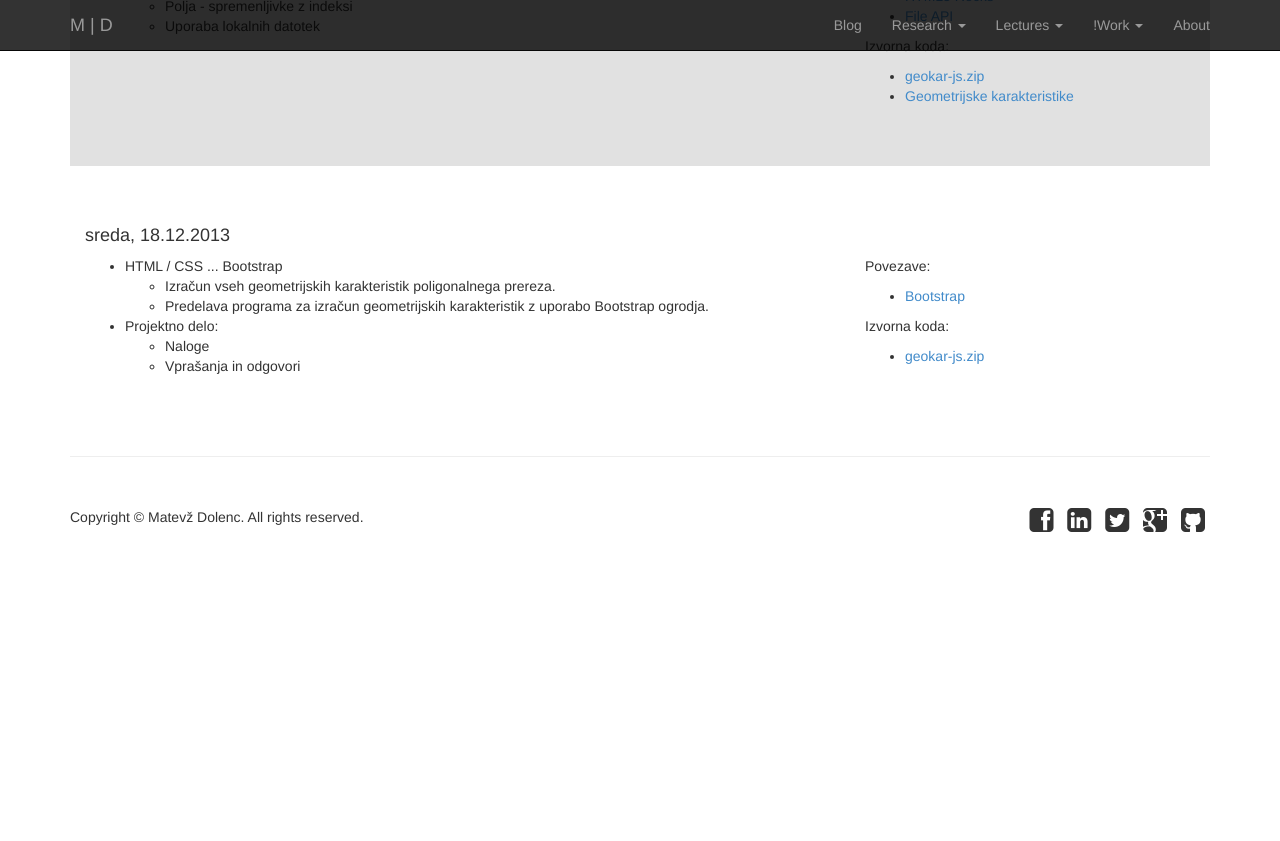
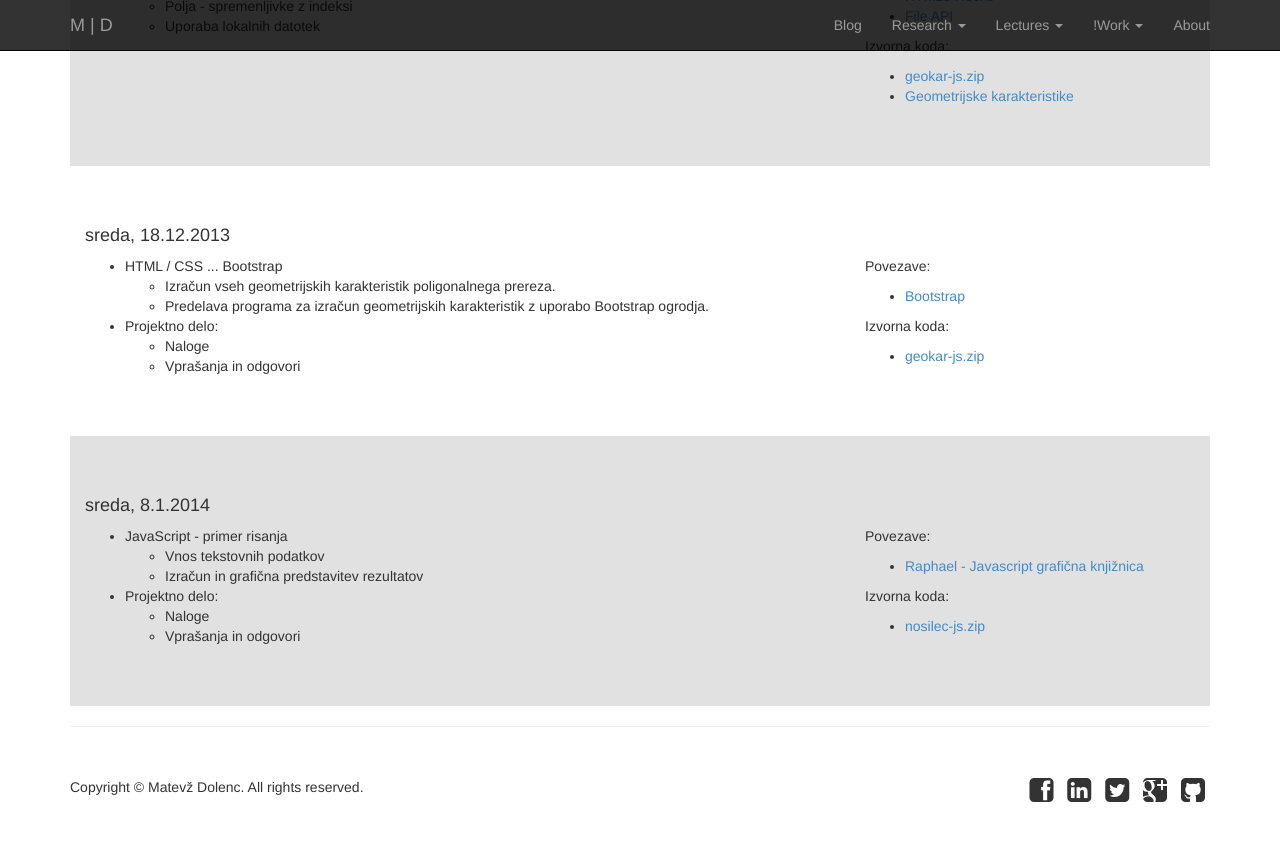
Before and after one commit to matevzdolenc/matevzdolenc.github.io, a Jekyll site: the page built from lectures/ul-fgg/gig-prog-2013/index.html, in a window 1280 px wide and 900 px high, scrolled down 2766 px. Shown: the top 841 px of the window. Built offline with Jekyll 4.4.1, drawn with Linux system fonts in a browser that asks for light colours; Markdown is read by kramdown in place of the engine named in the settings; before the commit the page ends 3396 px from its top, so only the background shows below that.

Commit message:
dadan opis za sredo 8.1.2014 - gig-prog-2014

```diff
--- a/lectures/ul-fgg/gig-prog-2013/index.html
+++ b/lectures/ul-fgg/gig-prog-2013/index.html
@@ -310,4 +310,43 @@ header-img: /img/header-vb-1.png
     </div><!-- /.container -->
   </div><!-- /.section -->
 
+  <div class="section-colored">
+    <div class="container">
+      <div class="row">
+        <div class="col-lg-8 col-md-8">
+          <h4>sreda, 8.1.2014</h4>
+        </div>
+        <div class="col-lg-4 col-md-4"></div>
+      </div><!-- /.row -->
+      <div class="row">
+        <div class="col-lg-8 col-md-8">
+          <ul>
+            <li>JavaScript - primer risanja
+              <ul>
+                <li>Vnos tekstovnih podatkov</li>
+                <li>Izračun in grafična predstavitev rezultatov</li>
+              </ul>
+            </li>
+            <li>Projektno delo:
+              <ul>
+                <li>Naloge</li>
+                <li>Vprašanja in odgovori</li>
+              </ul>
+            </li>
+          </ul>
+        </div>
+        <div class="col-lg-4 col-md-4">
+          <p>Povezave:</p>
+          <ul>
+          <li><a href="http://raphaeljs.com">Raphael - Javascript grafična knjižnica</a></li>
+        </ul>
+          <p>Izvorna koda:</p>
+          <ul>
+          <li><a href ="http://media.matevzdolenc.com/ul-fgg/gig-prog-2013/nosilec-js.zip">nosilec-js.zip</a></li>
+        </ul>
+        </div>
+      </div><!-- /.row -->
+    </div><!-- /.container -->
+  </div><!-- /.section -->
+
 </div><!-- /.container -->
```
